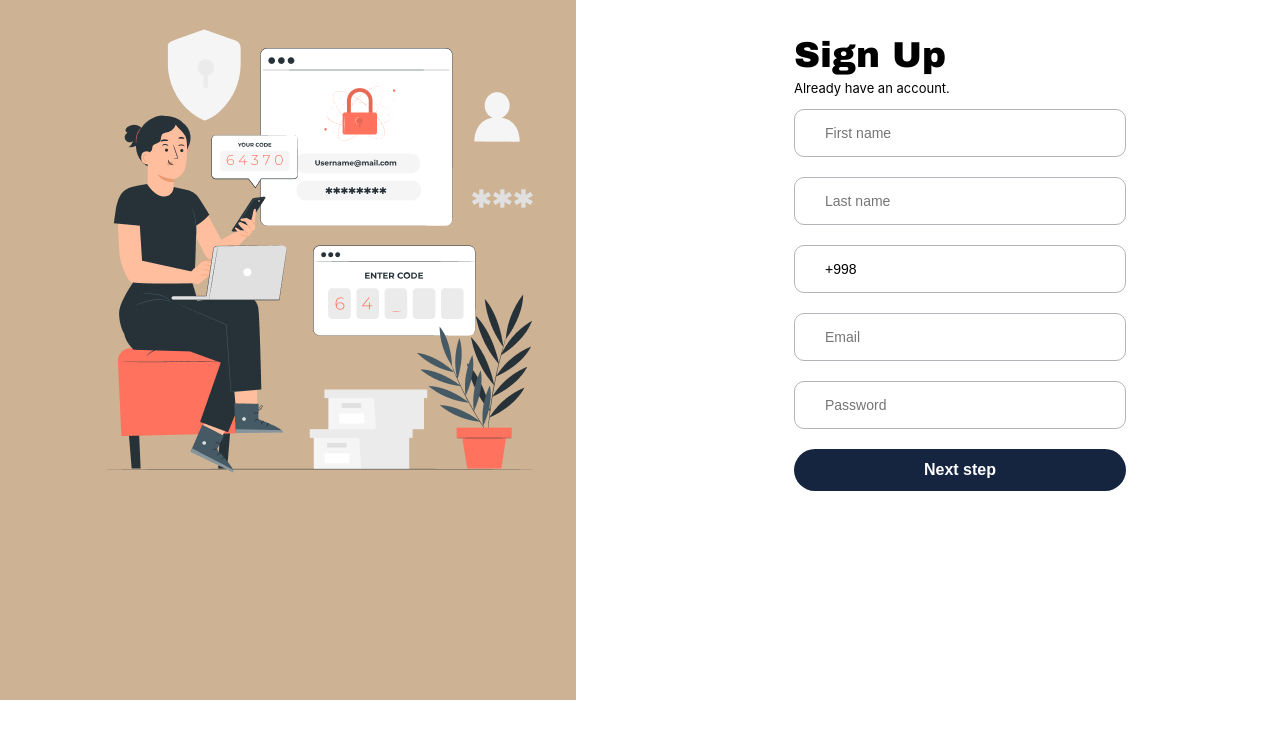
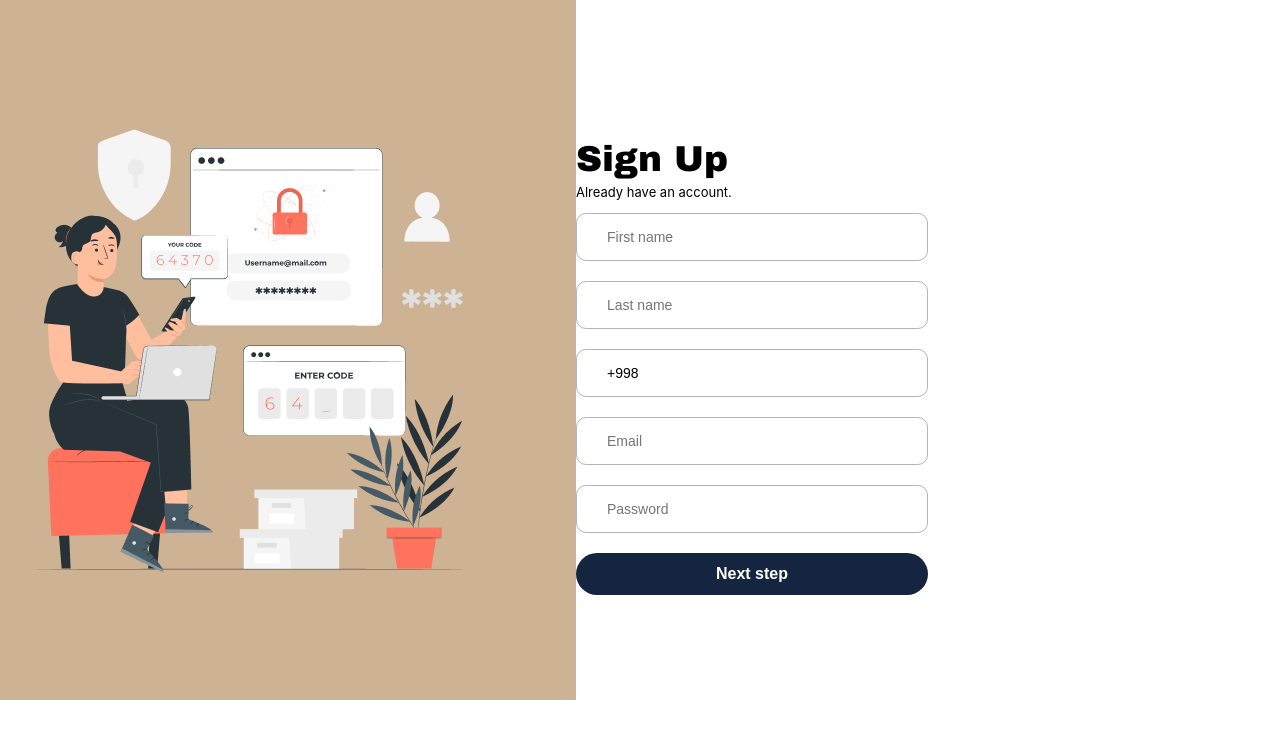
Before and after one commit to BosimovOxunjon/my-bookzone-app, a React (Create React App) app: page / in a window 1280 px wide. Shown: the top 738 px of the page. Built offline with nearby package versions, Linux system fonts and the light colour scheme.

Commit message:
some bugs have been fixed

```diff
--- a/src/index.css
+++ b/src/index.css
@@ -1,13 +1,19 @@
+*,
+*::after,
+*::before {
+  box-sizing: border-box;
+}
 body {
   margin: 0;
-  font-family: -apple-system, BlinkMacSystemFont, 'Segoe UI', 'Roboto', 'Oxygen',
-    'Ubuntu', 'Cantarell', 'Fira Sans', 'Droid Sans', 'Helvetica Neue',
+  padding: 0;
+  font-family: -apple-system, BlinkMacSystemFont, "Segoe UI", "Roboto", "Oxygen",
+    "Ubuntu", "Cantarell", "Fira Sans", "Droid Sans", "Helvetica Neue",
     sans-serif;
   -webkit-font-smoothing: antialiased;
   -moz-osx-font-smoothing: grayscale;
 }
 
 code {
-  font-family: source-code-pro, Menlo, Monaco, Consolas, 'Courier New',
+  font-family: source-code-pro, Menlo, Monaco, Consolas, "Courier New",
     monospace;
 }
--- a/src/pages/Login/SignUp.js
+++ b/src/pages/Login/SignUp.js
@@ -7,7 +7,6 @@ import { StyledSignUp } from "../../style/pages/signUp";
 const SignUp = () => {
   return (
     <StyledSignUp>
-      <div className="container">
       <div className="row">
         <div className="img">
           <div className="img_wrapper">
@@ -72,7 +71,6 @@ const SignUp = () => {
           />
         </form>
       </div>
-      </div>
     </StyledSignUp>
   );
 };
--- a/src/style/pages/signUp.js
+++ b/src/style/pages/signUp.js
@@ -2,27 +2,29 @@ import styled from "styled-components";
 import "bootstrap";
 
 const StyledSignUp = styled.section`
+  .row {
+    display: flex;
+    align-items: center;
+  }
   .img {
     width: 50%;
+    margin-left: 0;
   }
   .img_wrapper {
     display: flex;
     positon: relative;
-    justify-content: center;
-    .img_item {
+    justify-content: flex-start;
+    align-items: center;
+    .img_item:last-child {
       position: absolute;
-    }
-    .img_item:first-child {
-      left: 0;
-      top: 0;
-      bottom: 0;
     }
   }
   .form_wrapper {
-    display: grid;
-    width: 50%;
-    margin-left: auto;
-    justify-content: space-around;
+    display: flex;
+    flex-direction: column;
+    width: 70%;
+    // margin-left: auto;
+    // justify-content: space-around;
     .title {
       font-family: "Arial Black";
       font-style: normal;
@@ -40,14 +42,15 @@ const StyledSignUp = styled.section`
     }
     .form_input {
       border: 1px solid #b4b4bb;
+      width: 50%;
       border-radius: 10px;
       padding: 15px 0 15px 30px;
       font-size: 14px;
-      min-width: 300px;
     }
     .form_submit {
       font-style: normal;
       font-weight: 500;
+      width: 50%;
       font-size: 16px;
       padding: 12px 0;
       color: white;
@@ -58,9 +61,24 @@ const StyledSignUp = styled.section`
     }
   }
   @media screen and (max-width: 769px) {
+    .row {
+      display: block;
+      margin: 0 auto;
+    }
     .form_wrapper,
     .img {
       width: 100%;
+      align-items: center;
+    }
+    .img_item:first-child {
+      left: inherit;
+    }
+  }
+  @media screen and (max-width: 576px) {
+    .form_wrapper {
+      .form_input {
+        width: 95%;
+      }
     }
   }
 `;
```
Lines whose indentation alone changed are shown as unchanged.
